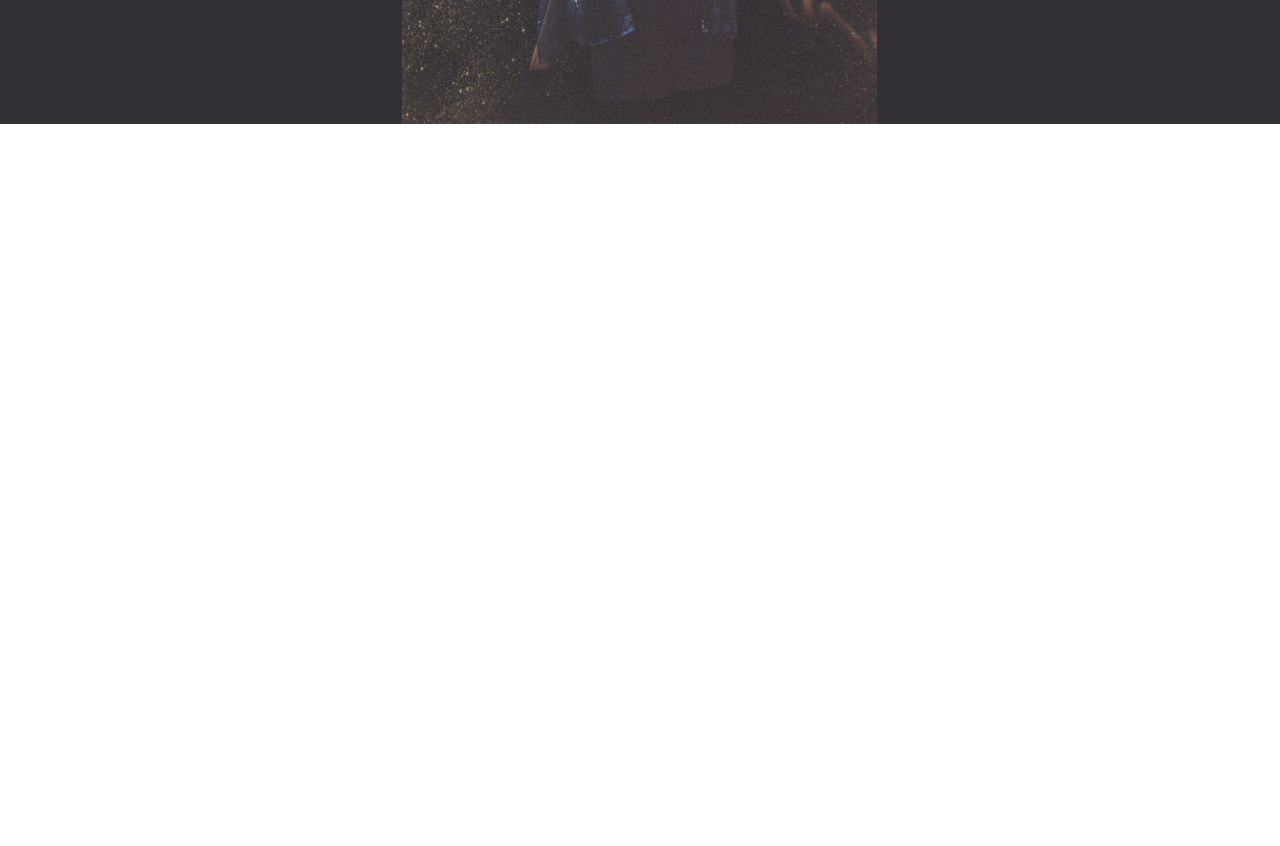
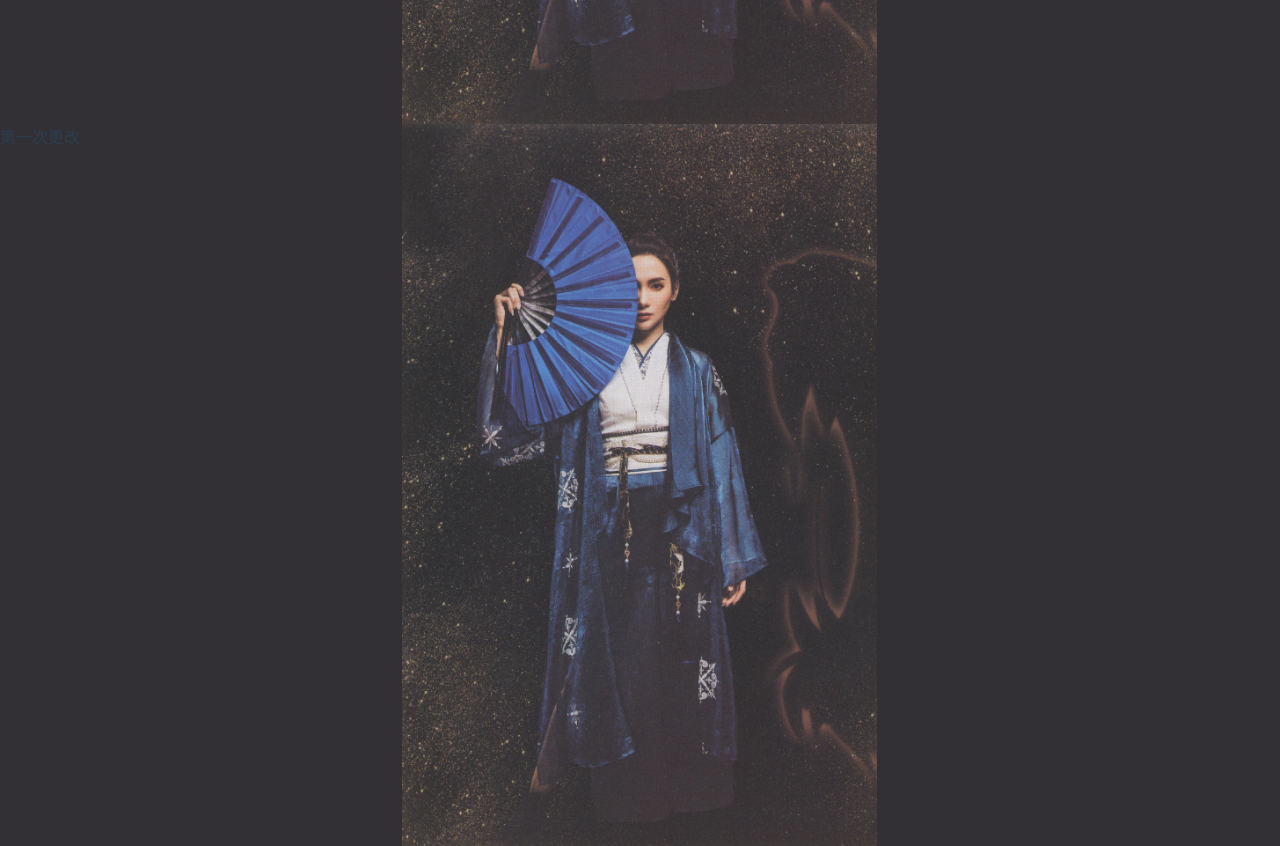
Before and after one commit to hiahiahiakeke/lumosdeer, a Vue app: page / in a window 1280 px wide. Shown: the part 1320-2166 px from the top of the page. Before the commit the page ends 1444 px from the top, so only its background shows below. Built offline with nearby package versions, Linux system fonts and the light colour scheme.

Commit message:
第一次更改

```diff
--- a/src/views/Index.vue
+++ b/src/views/Index.vue
@@ -6,6 +6,7 @@
       </div>
     </div>
     <div class="person">hhhh</div>
+    <div class="person">第一次更改</div>
   </div>
 </template>
 <script>
```
